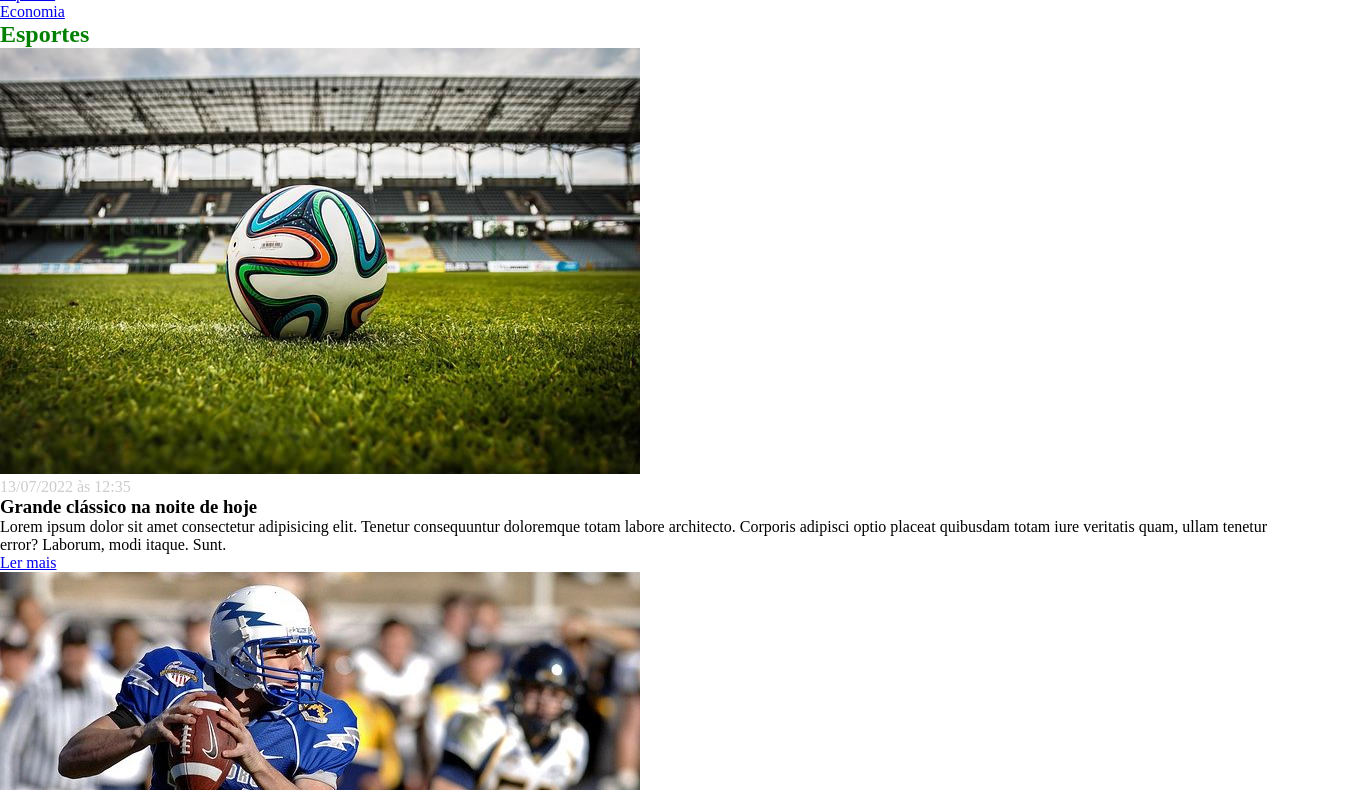
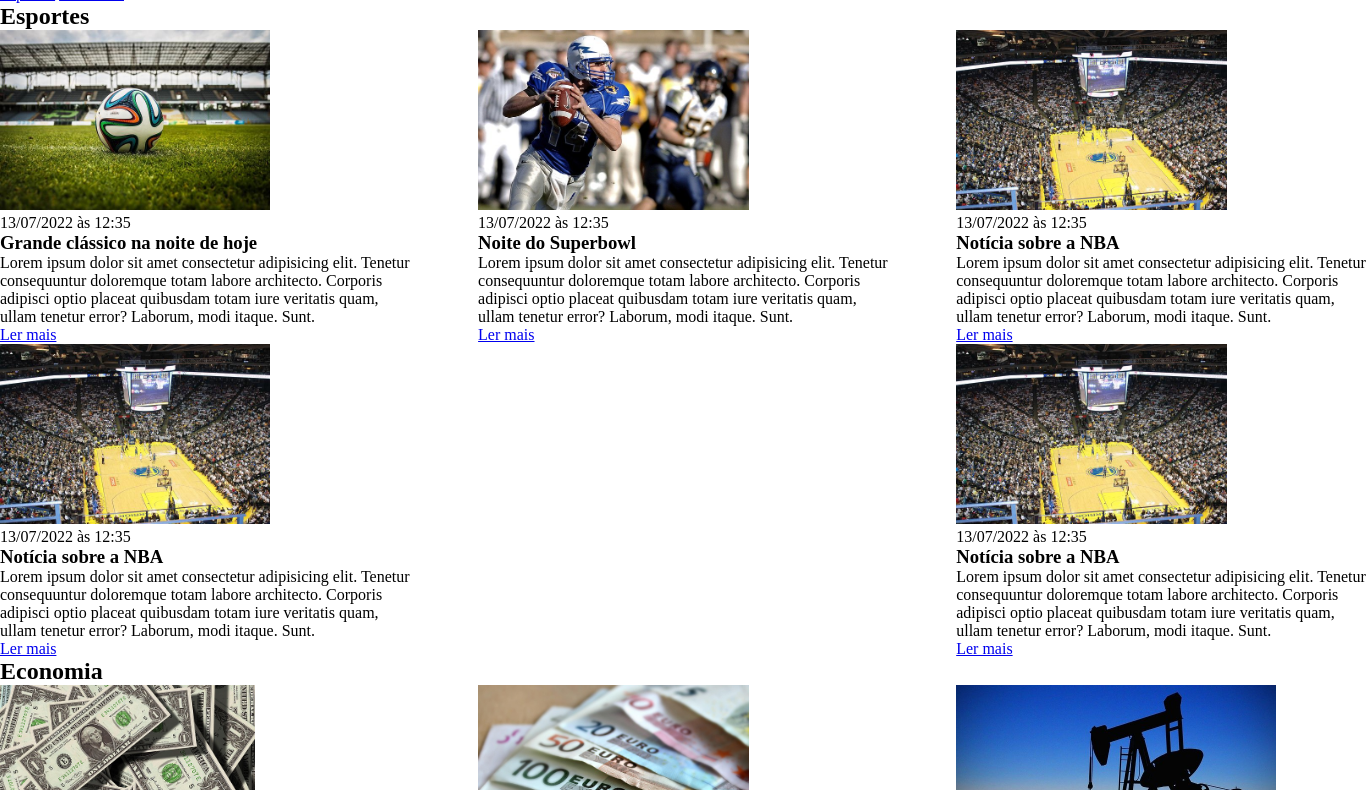
Before and after one commit to jorgedenys/curso_ebac_frontend, a plain HTML site: page css/index.html in a window 1280 px wide. Shown: the part 52-842 px from the top of the page, 1366 px wide, since content can reach past the window. Drawn offline with Linux system fonts and the light colour scheme.

Commit message:
Definindo o Display

```diff
--- a/css/index.html
+++ b/css/index.html
@@ -9,6 +9,7 @@
 </head>
 <body>
     <header>
+        <div class="container">
         <h1>Meu portal de notícias</h1>
             <nav>
                 <ul>
@@ -20,9 +21,12 @@
                     </li>
                 </ul>
             </nav>
+        </div>
     </header>
     <section id="sports">
+        <div class="container">
             <h2>Esportes</h2>
+            <div class="articles">
                 <article>
                     <img src="./imagens/futebol.jpg" alt="Bola de futebol no gramado" />
                     <header>
@@ -67,9 +71,24 @@
                     </p>
                     <a href="#" title="Leia a notícia completa">Ler mais</a>
                 </article>
+                <article>
+                    <img src="./imagens/basquete.jpg" title="Vista aérea de uma quadra de basquete" />
+                    <header>
+                        <time class="creation-date">13/07/2022 às 12:35</time>
+                    </header>
+                    <h3>Notícia sobre a NBA</h3>
+                    <p>
+                        Lorem ipsum dolor sit amet consectetur adipisicing elit. Tenetur consequuntur doloremque totam labore architecto. Corporis adipisci optio placeat quibusdam totam iure veritatis quam, ullam tenetur error? Laborum, modi itaque. Sunt.
+                    </p>
+                    <a href="#" title="Leia a notícia completa">Ler mais</a>
+                </article>
+            </div>
+        </div>
     </section>
     <section id="economy">
+        <div class="container">
             <h2>Economia</h2>
+            <div class="articles">
                 <article>
                     <img src="./imagens/dolares.jpg" alt="Muitos dólares" />
                     <header>
@@ -103,6 +122,8 @@
                     </p>
                     <a href="#" title="Leia a notícia completa">Ler mais</a>
                 </article>
+            </div>
+        </div>
     </section>
 </body>
 </html>
--- a/css/main.css
+++ b/css/main.css
@@ -4,18 +4,25 @@
     padding: 0;
 }
 
-h1 {
-    color: green;
+header li {
+    display: inline;
 }
 
-h2 {
-    color: green;
+.container {
+    width: 1366px;
+    margin: 0 auto;
 }
 
-#economy h2 {
-    color: gold;
+.articles {
+    display: flex;
+    flex-wrap: wrap;
+    justify-content: space-between;
 }
 
-.creation-date {
-    color: #ccc;
+.articles article img {
+    height: 180px;
 }
+
+.articles article {
+    width: 30%;
+}
```
Lines whose indentation alone changed are shown as unchanged.
